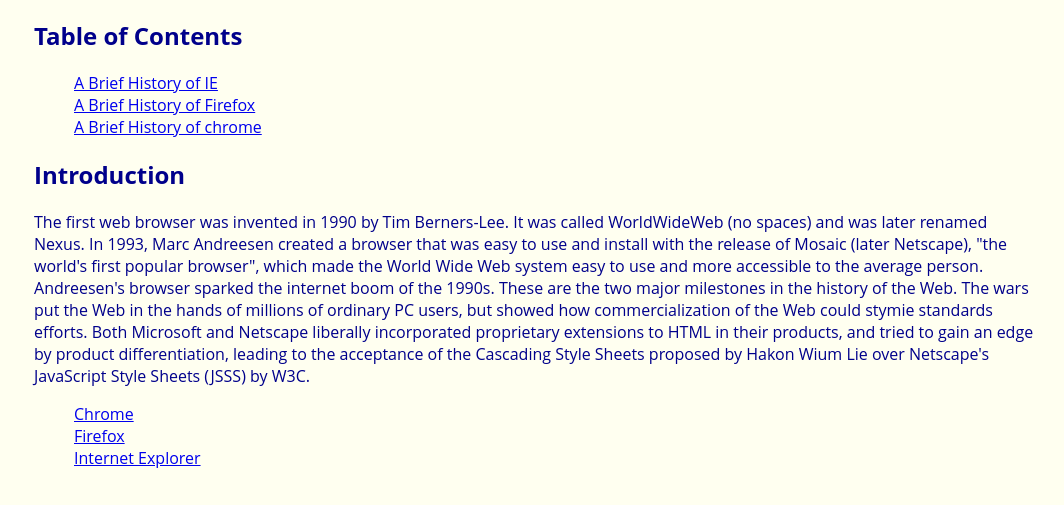
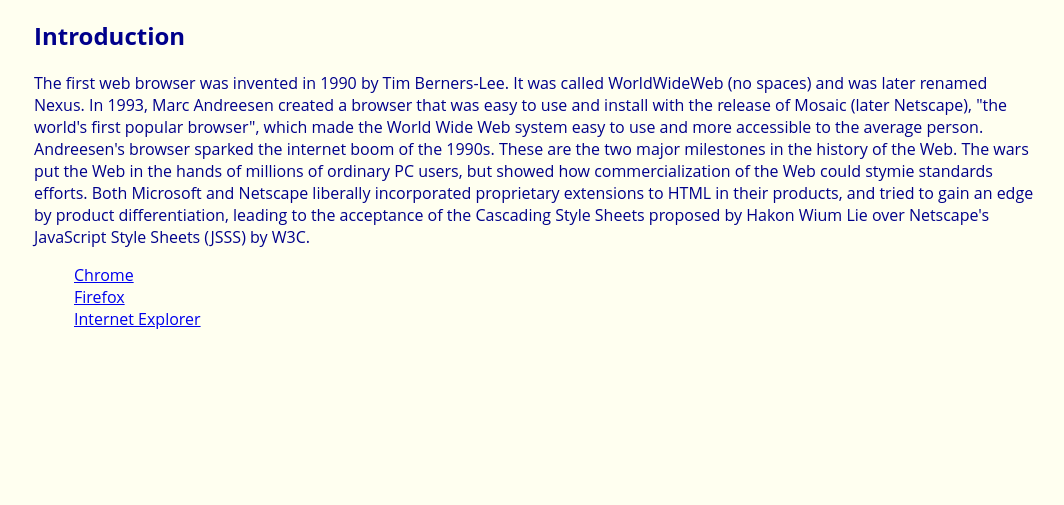
Before and after one commit to willjsimmons/browserHistory2, a plain HTML site: page index.html in a window 1280 px wide. Shown: the part 67-572 px from the top of the page, without its empty margins (106-1170 px from the left). Drawn offline with Linux system fonts and the light colour scheme.

Commit message:
removed table of contents.

```diff
--- a/index.html
+++ b/index.html
@@ -8,13 +8,6 @@
 <body>
 <div id="wrapper">
   <h1>A history of browsers</h1>
-  <section>
-    <h2>Table of Contents</h2>
-    <ul>
-      <li><a href="IE.html">A Brief History of IE</a></li>
-      <li><a href="Firefox.html">A Brief History of Firefox</a></li>
-      <li><a href="Chrome.html">A Brief History of chrome</a></li>
-    </ul>
   </section>
   <section name="intro" class="col-12">
     <h2>Introduction</h2>
```
